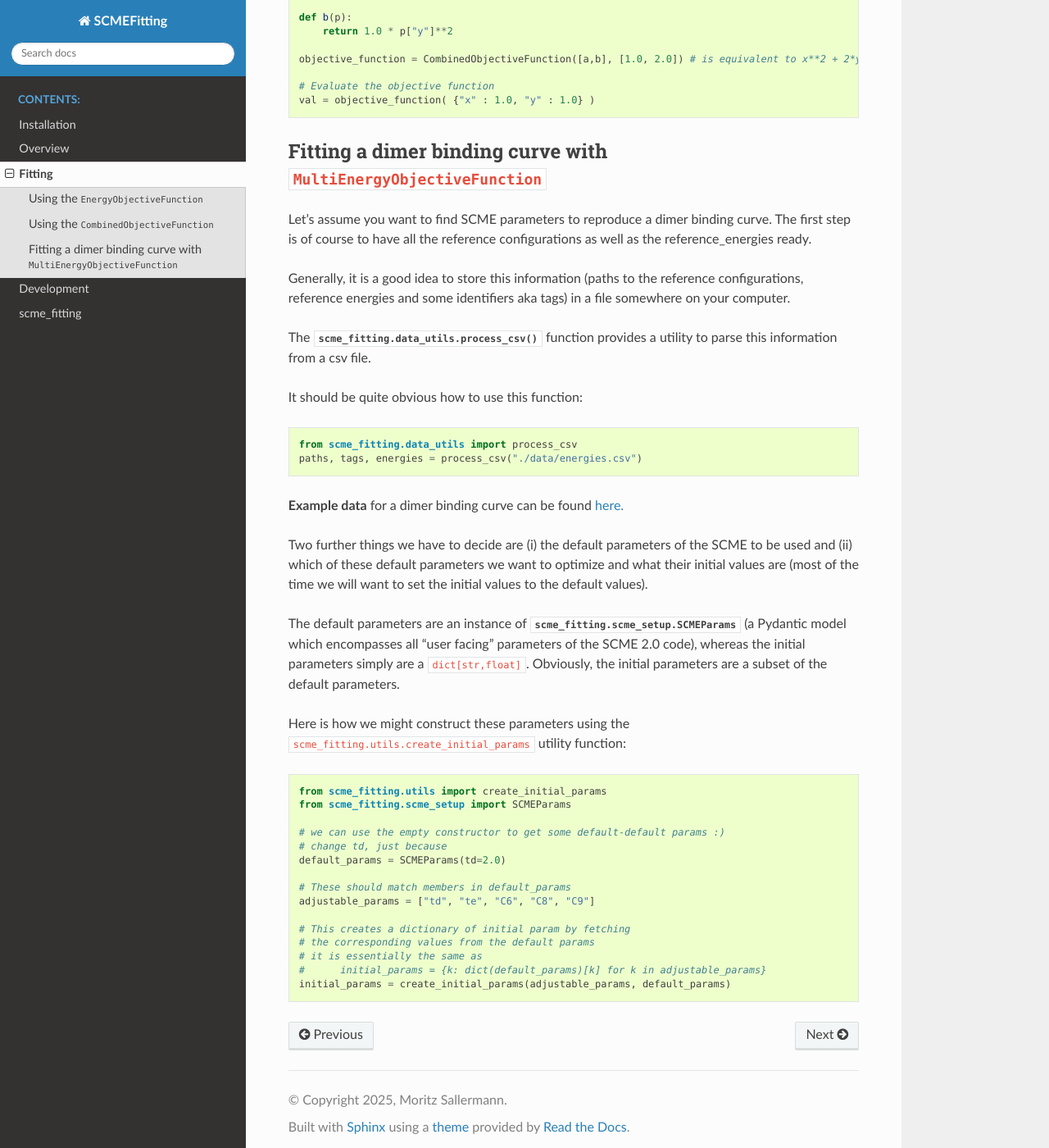
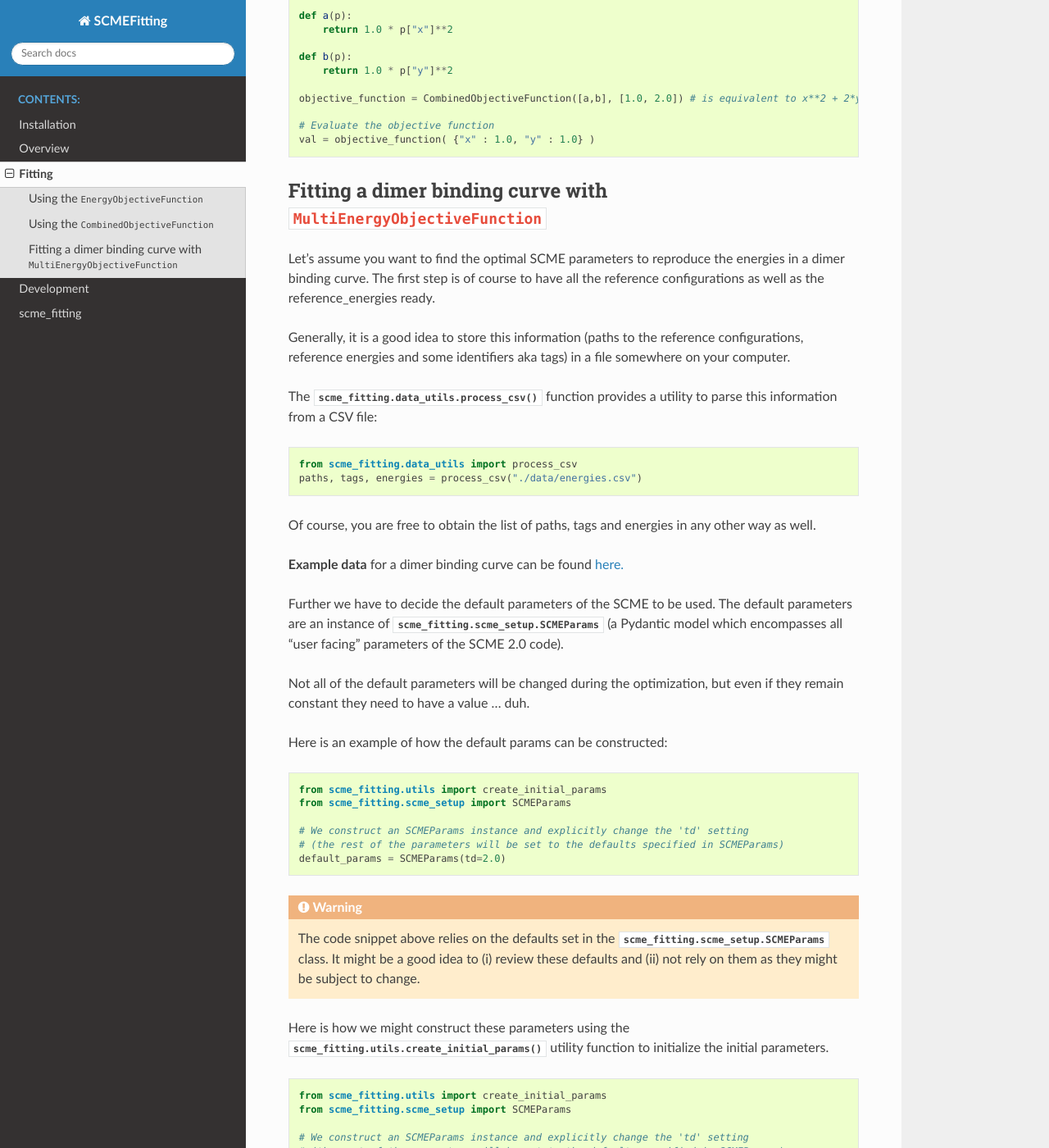
Before and after one commit to MSallermann/chemfit, a Sphinx documentation site: the page built from docs/src/usage/fitting.rst, in a window 1280 px wide and 1400 px high, scrolled down 1132 px. Shown: the whole window at 82% size. Built offline with Sphinx 7.4.7 and the Read the Docs theme 3.1.0, drawn with Linux system fonts in a browser that asks for light colours; cross-references to code outside the pages are shown as plain code; some of the changed text lies outside the part shown.

Commit message:
docs/fitting.rst: some half baked changes

```diff
--- a/docs/conf.py
+++ b/docs/conf.py
@@ -48,4 +48,4 @@
 # https://www.sphinx-doc.org/en/master/usage/configuration.html#options-for-html-output
 
 html_theme = "sphinx_rtd_theme"
-html_static_path = ["_static"]
+html_static_path = ["src/_static"]
--- a/docs/src/usage/fitting.rst
+++ b/docs/src/usage/fitting.rst
@@ -33,7 +33,9 @@
 Using :py:class:`scme_fitting.combined_objective_function.CombinedObjectiveFunction` directly is likely not needed.
 You are more likely to indirectly use it via the derived class :py:class:`scme_fitting.multi_energy_objective_function.MultiEnergyObjectiveFunction`.
 
-Using it is relatively straight forward:
+It can still come in handy, when combining different objective functions.
+
+Its use is demonstrated in the following:
 
 .. code-block:: python
 
@@ -51,46 +53,97 @@
     val = objective_function( {"x" : 1.0, "y" : 1.0} )
 
 .. _dimer_binding:
+
 Fitting a dimer binding curve with ``MultiEnergyObjectiveFunction``
 #####################################################################
 
-Let's assume you want to find SCME parameters to reproduce a dimer binding curve. The first step is of course to have all the reference configurations as well as the reference_energies ready.
+Let's assume you want to find the optimal SCME parameters to reproduce the energies in a dimer binding curve.
+The first step is of course to have all the reference configurations as well as the reference_energies ready.
 
 Generally, it is a good idea to store this information (paths to the reference configurations, reference energies and some identifiers aka tags) in a file somewhere on your computer.
 
-The :py:func:`scme_fitting.data_utils.process_csv` function provides a utility to parse this information from a csv file.
-
-It should be quite obvious how to use this function:
+The :py:func:`scme_fitting.data_utils.process_csv` function provides a utility to parse this information from a CSV file:
 
 .. code-block:: python
 
     from scme_fitting.data_utils import process_csv
     paths, tags, energies = process_csv("./data/energies.csv")
 
+Of course, you are free to obtain the list of paths, tags and energies in any other way as well.
 
 **Example data** for a dimer binding curve can be found `here. <https://github.com/MSallermann/SCMEFitting/tree/9ffdc77d2c7a5144618b55615ce6211028aedd3c/tests/test_configurations_scme>`_
 
+Further we have to decide the default parameters of the SCME to be used.
+The default parameters are an instance of :py:class:`scme_fitting.scme_setup.SCMEParams` (a Pydantic model which encompasses all "user facing" parameters of the SCME 2.0 code).
 
-Two further things we have to decide are (i) the default parameters of the SCME to be used and (ii) which of these default parameters we want to optimize and what their initial values are (most of the time we will want to set the initial values to the default values).
+Not all of the default parameters will be changed during the optimization, but even if they remain constant they need to have a value ... duh.
 
-The default parameters are an instance of :py:class:`scme_fitting.scme_setup.SCMEParams` (a Pydantic model which encompasses all "user facing" parameters of the SCME 2.0 code), whereas the initial parameters simply are a ``dict[str,float]``. Obviously, the initial parameters are a subset of the default parameters.
-
-Here is how we might construct these parameters using the :py:function:`scme_fitting.utils.create_initial_params` utility function:
+Here is an example of how the default params can be constructed:
 
 .. code-block:: python
 
     from scme_fitting.utils import create_initial_params
     from scme_fitting.scme_setup import SCMEParams
 
-    # we can use the empty constructor to get some default-default params :)
-    # change td, just because
+    # We construct an SCMEParams instance and explicitly change the 'td' setting
+    # (the rest of the parameters will be set to the defaults specified in SCMEParams)
+    default_params = SCMEParams(td=2.0)
+
+.. warning::
+    The code snippet above relies on the defaults set in the :py:class:`scme_fitting.scme_setup.SCMEParams` class.
+    It might be a good idea to (i) review these defaults and (ii) not rely on them as they might be subject to change.
+
+
+..  (ii) which of these parameters we want to optimize and (iii) what their initial values are.
+.. Most of the time we will want to set the initial values to the default values corresponding default values.
+.. , whereas the initial parameters simply are a ``dict[str,float]``.
+.. Obviously, the initial parameters are a subset of the default parameters.
+
+Here is how we might construct these parameters using the :py:func:`scme_fitting.utils.create_initial_params` utility function to initialize the initial parameters.
+
+.. code-block:: python
+
+    from scme_fitting.utils import create_initial_params
+    from scme_fitting.scme_setup import SCMEParams
+
+    # We construct an SCMEParams instance and explicitly change the 'td' setting
+    # (the rest of the parameters will be set to the defaults specified in SCMEParams)
     default_params = SCMEParams(td=2.0)
 
     # These should match members in default_params
-    adjustable_params = ["td", "te", "C6", "C8", "C9"]
+    adjustable_params = ["td", "te", "C6", "C8", "C10"]
 
-    # This creates a dictionary of initial param by fetching
-    # the corresponding values from the default params
-    # it is essentially the same as
+    # This creates a dictionary of initial params by fetching
+    # the corresponding values from the default params.
+    # It is essentially equivalent to:
     #      initial_params = {k: dict(default_params)[k] for k in adjustable_params}
     initial_params = create_initial_params(adjustable_params, default_params)
+
+Creating the objective function is now simple
+
+.. code-block:: python
+
+    scme_objective_function = MultiEnergyObjectiveFunction(
+        default_scme_params=default_params,
+        path_to_scme_expansions=None,
+        parametrization_key=None,
+        path_to_reference_configuration_list=paths,
+        reference_energy_list=energies,
+        tag_list=tags,
+    )
+
+
+
+    fitter = Fitter(
+        objective_function=scme_objective_function,
+    )
+
+    optimal_params = fitter.fit_scipy(
+        initial_parameters=INITIAL_PARAMS, tol=0, options=dict(maxiter=50, disp=True)
+    )
+
+    scme_objective_function.write_output(
+        "test_output_multi_energy",
+        initial_params=INITIAL_PARAMS,
+        optimal_params=optimal_params,
+    )
```
Also changed, not shown: 1 other file.
